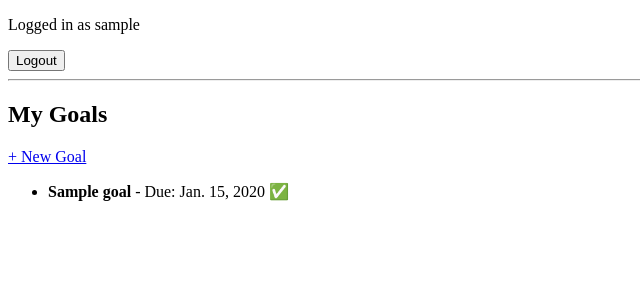
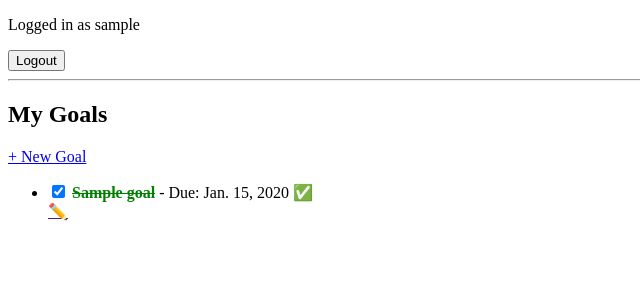
Before and after one commit to D0bledore/goals-tracker, a Django app: page /goals/ in a window 1280 px wide. Shown: the top 300 px of the page, without its empty margins (0-640 px from the left). Run offline with Django 5.2, Linux system fonts and the light colour scheme; a user stored in the database is signed in; tables that the repository leaves empty hold one stand-in row (values such as "Sample post").

Commit message:
Add goal completion toggle functionality
Implements a secure checkbox UI for toggling goal completion.
Adds a POST-based view to flip the is_completed field per goal.
Includes JavaScript enhancement via static/js/goals.js and strike-through style for completed goals.
Ensures goals remain user-owned and protected from unauthorized updates.

```diff
--- a/goals/urls.py
+++ b/goals/urls.py
@@ -1,9 +1,10 @@
 from django.urls import path
-from .views import GoalListView, GoalCreateView
+from .views import GoalListView, GoalCreateView, toggle_complete
 
 app_name = 'goals'
 
 urlpatterns = [
         path('', GoalListView.as_view(), name='goal_list'),
         path('create/', GoalCreateView.as_view(), name='goal_create'),
+        path('<int:pk>/complete/', toggle_complete, name='goal_complete'),
     ]
--- a/goals/views.py
+++ b/goals/views.py
@@ -1,6 +1,7 @@
-from django.shortcuts import render
+from django.shortcuts import redirect, get_object_or_404
 from django.views.generic import ListView, CreateView
 from django.contrib.auth.mixins import LoginRequiredMixin
+from django.contrib.auth.decorators import login_required
 from django.urls import reverse_lazy
 from .models import Goal
 from .forms import GoalForm
@@ -26,3 +27,11 @@ class GoalCreateView(LoginRequiredMixin, CreateView):
     def form_valid(self, form):
         form.instance.user = self.request.user
         return super().form_valid(form)
+
+
+@login_required
+def toggle_complete(request, pk):
+    goal = get_object_or_404(Goal, pk=pk, user=request.user)
+    goal.is_completed = not goal.is_completed
+    goal.save()
+    return redirect('goals:goal_list')
--- a/goalstracker/settings.py
+++ b/goalstracker/settings.py
@@ -120,6 +120,7 @@ USE_TZ = True
 # Static files (CSS, JavaScript, Images)
 # https://docs.djangoproject.com/en/5.2/howto/static-files/
 
+STATICFILES_DIRS = [ BASE_DIR / "static" ]
 STATIC_URL = 'static/'
 
 # Default primary key field type
--- /dev/null
+++ b/static/css/styles.css
@@ -0,0 +1,7 @@
+.completed {
+	text-decoration: line-through;
+	color: gray;
+}
+.goal-title {
+	color: green;
+}
--- /dev/null
+++ b/static/js/goals.js
@@ -0,0 +1,15 @@
+// DOM elements
+const checkboxes = document.querySelectorAll('.completion-checkbox');
+
+
+// Event Listeners
+checkboxes.forEach(function (checkbox) {
+	checkbox.addEventListener('change', handleCheckboxChange);
+});
+
+
+// Define event handler
+function handleCheckboxChange(event) {
+	const form = event.target.closest('form');
+	form.submit();
+}
--- a/templates/base.html
+++ b/templates/base.html
@@ -1,7 +1,9 @@
+{% load static %}
 <!DOCTYPE html>
 <html>
 	<head>
 		<title>Goal Tracker</title>
+	<link rel="stylesheet" href="{% static 'css/styles.css' %}">
 	</head>
 
 	<body>
@@ -16,5 +18,6 @@
 		{% endif %}
 		<hr>
 		{% block content %}{% endblock %}
+		{% block script %}{% endblock %}
 	</body>
 </html>
--- a/templates/goals/goal_list.html
+++ b/templates/goals/goal_list.html
@@ -1,15 +1,25 @@
 {% extends 'base.html' %}
+{% load static %}
 {% block content %}
 <h2>My Goals</h2>
 <a href="{% url 'goals:goal_create' %}">+ New Goal</a>
 <ul>
 	{% for goal in object_list %}
 	<li>
-		<strong>{{ goal.title }}</strong> - Due: {{ goal.due_date }}
-		{% if goal.is_completed %} ✅ {% else %} ❌ {% endif %}
+		<form action="{% url 'goals:goal_complete' goal.pk %}" method="post" class="goal-toggle-form">
+			{% csrf_token %}
+			<label>
+				<input type="checkbox" name="is_completed" class="completion-checkbox" {% if goal.is_completed %}checked{% endif %}>
+				<strong class="goal-title {% if goal.is_completed %}completed{% endif %}">{{ goal.title }}</strong> - Due: {{ goal.due_date }}{% if goal.is_completed %} ✅ {% else %} ❌ {% endif %}
+			</label>
+		</form>
+		<a href="{# % url 'goals:goal_update' goal.pk % #}" title="Edit">✏️</a>
 	</li>
 	{% empty %}
 	<li>No goals yet.</li>
 	{% endfor %}
 </ul>
 {% endblock %}
+{% block script %}
+	<script src="{% static 'js/goals.js' %}"></script>
+{% endblock %}
```
